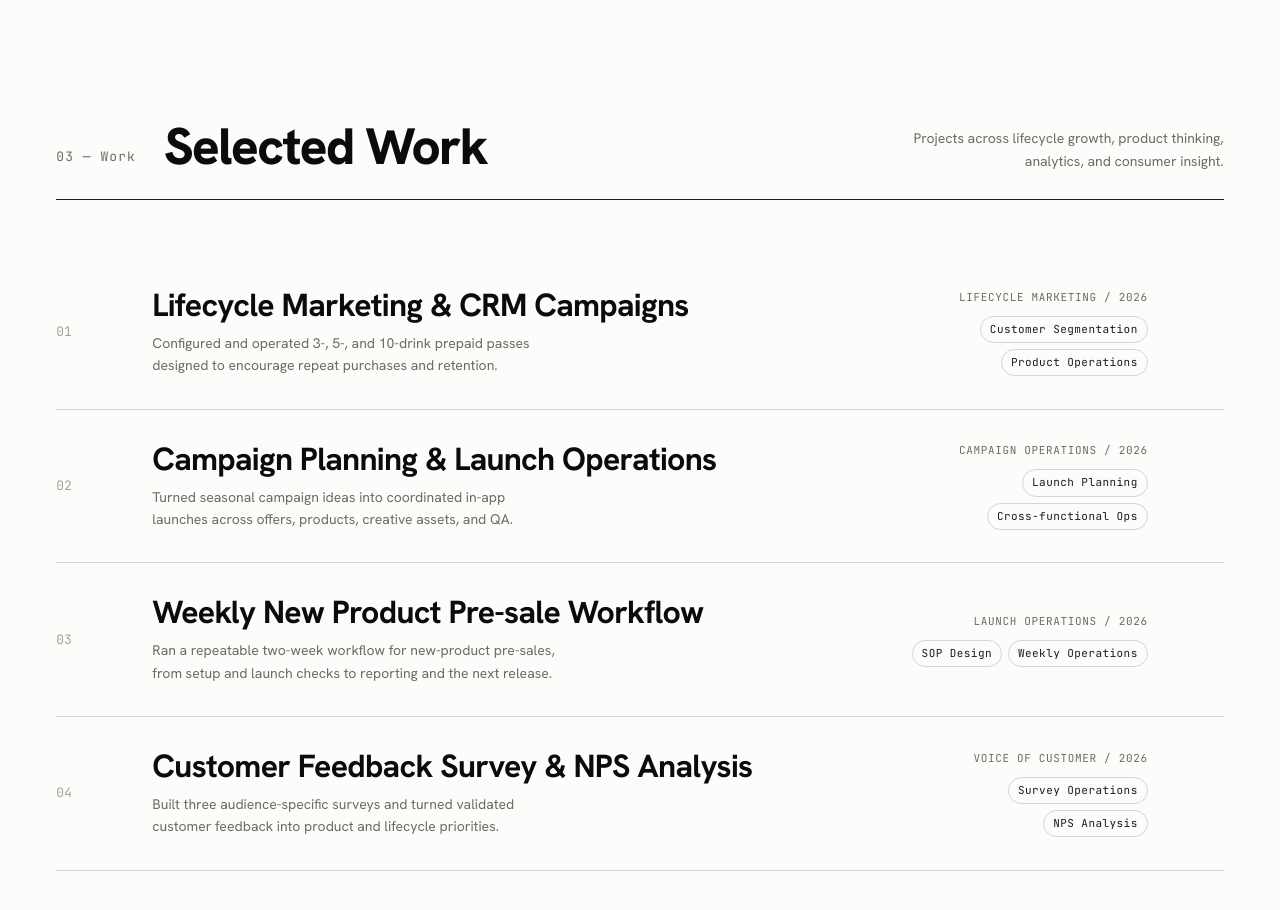
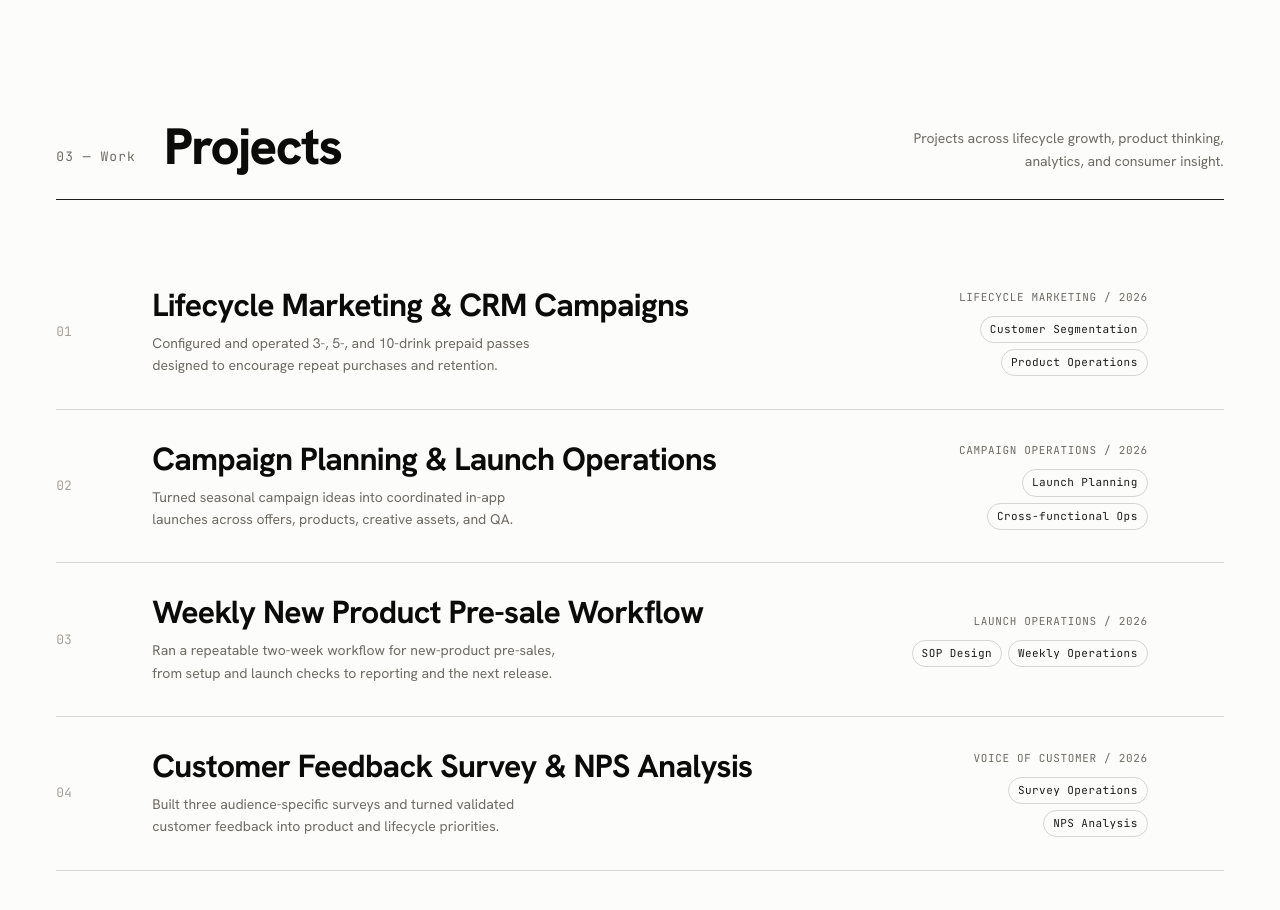
Before and after one commit to selenazengsz/selena-portfolio, a React (Vite) app: page / in a window 1280 px wide. Shown: the part 1940-2850 px from the top of the page. Built offline with nearby package versions, Linux system fonts and the light colour scheme.

Commit message:
Rename selected work to projects

```diff
--- a/src/components/WorkSection.jsx
+++ b/src/components/WorkSection.jsx
@@ -36,7 +36,7 @@ export default function WorkSection({ onOpen }) {
       <div className="shell">
         <Reveal className="sec-head">
           <span className="idx">03 — Work</span>
-          <h2>Selected Work</h2>
+          <h2>Projects</h2>
           <p>Projects across lifecycle growth, product thinking, analytics, and consumer insight.</p>
         </Reveal>
 
```
